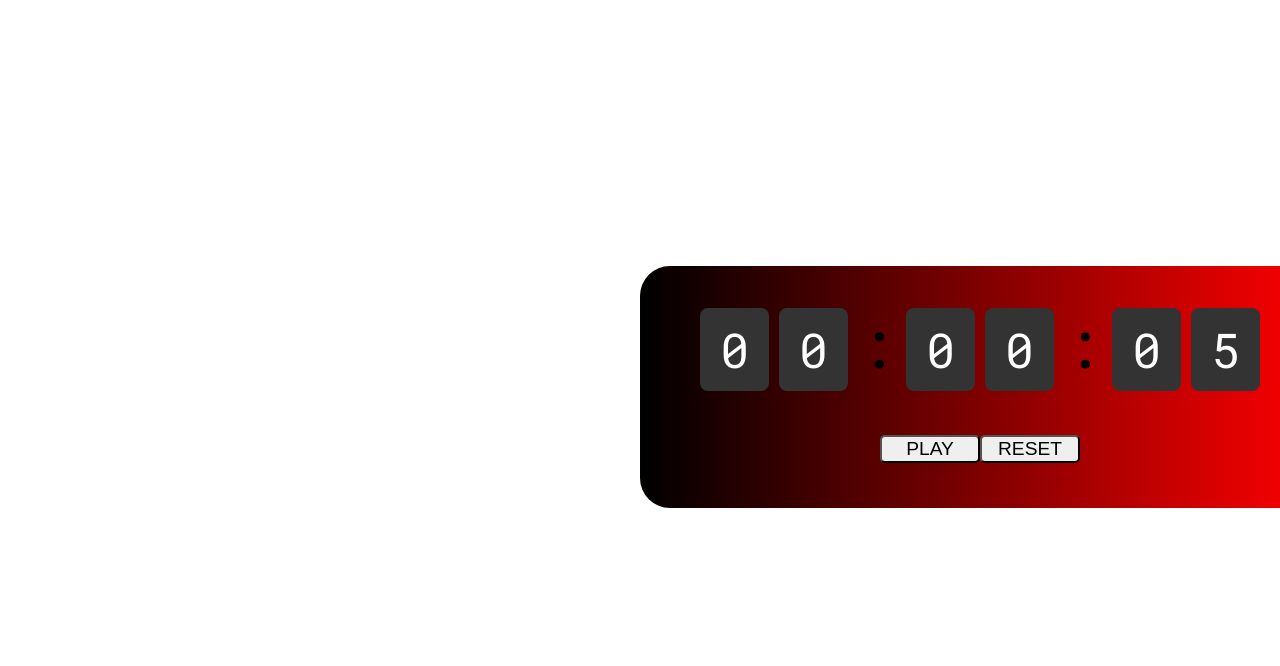
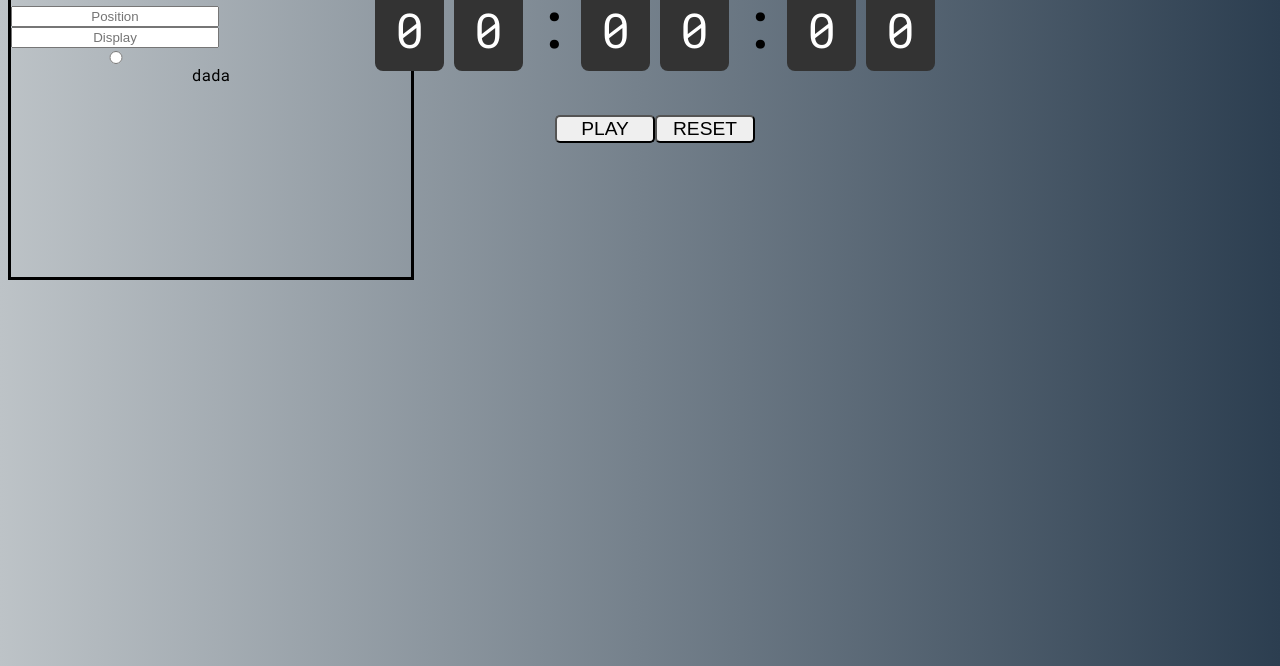
Before and after one commit to sandesvitor/componente-temporizador, a website: page indexTest.html in a window 1280 px wide. Shown: the part 134-800 px from the top of the page. Drawn offline with Linux system fonts and the light colour scheme; files that its build step writes are made by us from their sources.

Commit message:
Adjusted minified files

```diff
--- a/gulpfile.js
+++ b/gulpfile.js
@@ -5,14 +5,14 @@ const uglify = require('gulp-uglify')
 const uglifycss = require('gulp-uglifycss')
 const babel = require('gulp-babel')
 
-function depsCSS(){
+function appCSS(){
     return gulp.src('./css/**/*.css')
         .pipe(uglifycss({ "uglyCommens":true }))
         .pipe(concat('temporizador.min.css'))
         .pipe(gulp.dest('dist/css'))
 }
 
-function depsJS(){
+function appJS(){
     return gulp.src('./js/**/*.js')
         .pipe(babel({
             comments: false,
@@ -24,4 +24,4 @@ function depsJS(){
         .pipe(gulp.dest('dist/js'))
 }
 
-module.exports.default = series(depsCSS, depsJS)
+module.exports.default = series(appCSS, appJS)
--- a/indexTest.html
+++ b/indexTest.html
@@ -4,41 +4,63 @@
     <title>HTML Test</title>
     <link rel="stylesheet" href="./dist/css/temporizador.min.css">
     <script src="./dist/js/temporizador.min.js"></script>
-    <!-- <link rel="stylesheet" href="./css/temporizador.css"> --> -->
     <!-- <script src="./js/temporizador.js"></script> -->
-    <!-- <script src="./js/jquery.js"></script> -->
+    <!-- <script src="./js/jquery.js"></script>   -->
+    <style>
+        @import url('https://fonts.googleapis.com/css2?family=Roboto+Mono:ital,wght@0,100;0,200;0,300;0,400;0,500;0,600;0,700;1,100;1,200;1,300;1,400;1,500;1,600;1,700&display=swap');
+
+        body {
+            font-family: 'Roboto Mono';
+            display: flex;
+            flex-direction: column;
+            justify-content: center;
+        }
+
+        #formulario {
+            display: flex;
+            flex-direction: column;
+            height: 400px;
+            width: 400px;
+            text-align: center;
+            border: 3px solid black;
+        }
+
+        #formulario form{
+            display: flex;
+            flex-direction: column;
+        }
+        #formulario form input{
+            display: flex;
+            flex-direction: row;
+            width: 200px;
+            text-align: center;
+        }
+
+    </style>
 </head>
 <body>
-    <div>
+
+    <div id="formulario">
         <h1>Configuração do Cronômetro</h1>
         <form action="">
             <input type="text" placeholder="Position">
             <input type="text" placeholder="Display">
-            <input type="radio" value="Botões">Botões
+            <input type="radio">dada
 
         </form>
+    </div>
 
-
-    </div>
     <script>
-
+        $('body').css('background', 'linear-gradient(to right, rgb(189, 195, 199), rgb(44, 62, 80))')
         Chrono.init()
-        Chrono.controle('start')
-
-
         Chrono.config({
             botoes: true,
-            css : {
+            css: {
                 componente: 'temporizador',
                 atributo: 'background',
-                valor: 'linear-gradient(to right, black, red)'
-            },
-            posicao: 'fixed',
-            left: '50vw',
-            top: '50vh',
-            display: 'flex'
+                valor: 'none'
+            }
         })
-
 
     </script>
 </body>
--- a/js/temporizador.js
+++ b/js/temporizador.js
@@ -34,7 +34,7 @@ function Temporizador(){
         let horaDezena = 0
 
 
-        timeCount = function(){
+        const timeCount = function(){
             if(segundosUnidade < 9){
 
                 digitos[5].innerHTML = `${++segundosUnidade}`
@@ -94,7 +94,7 @@ function Temporizador(){
 
 
 
-        interval = null
+        let interval = null
         let status = "stopped"
         const start = () => {
             if(status === "stopped"){
@@ -163,6 +163,7 @@ function Temporizador(){
         }
 
         function cssControle(component, attr, value){
+            let seletor
             switch(component){
                 case 'temporizador':
                     seletor = '.temporizadorConteiner'
```
Also changed, not shown: dist/js/app.min.js (deleted), dist/js/temporizador.min.js.
